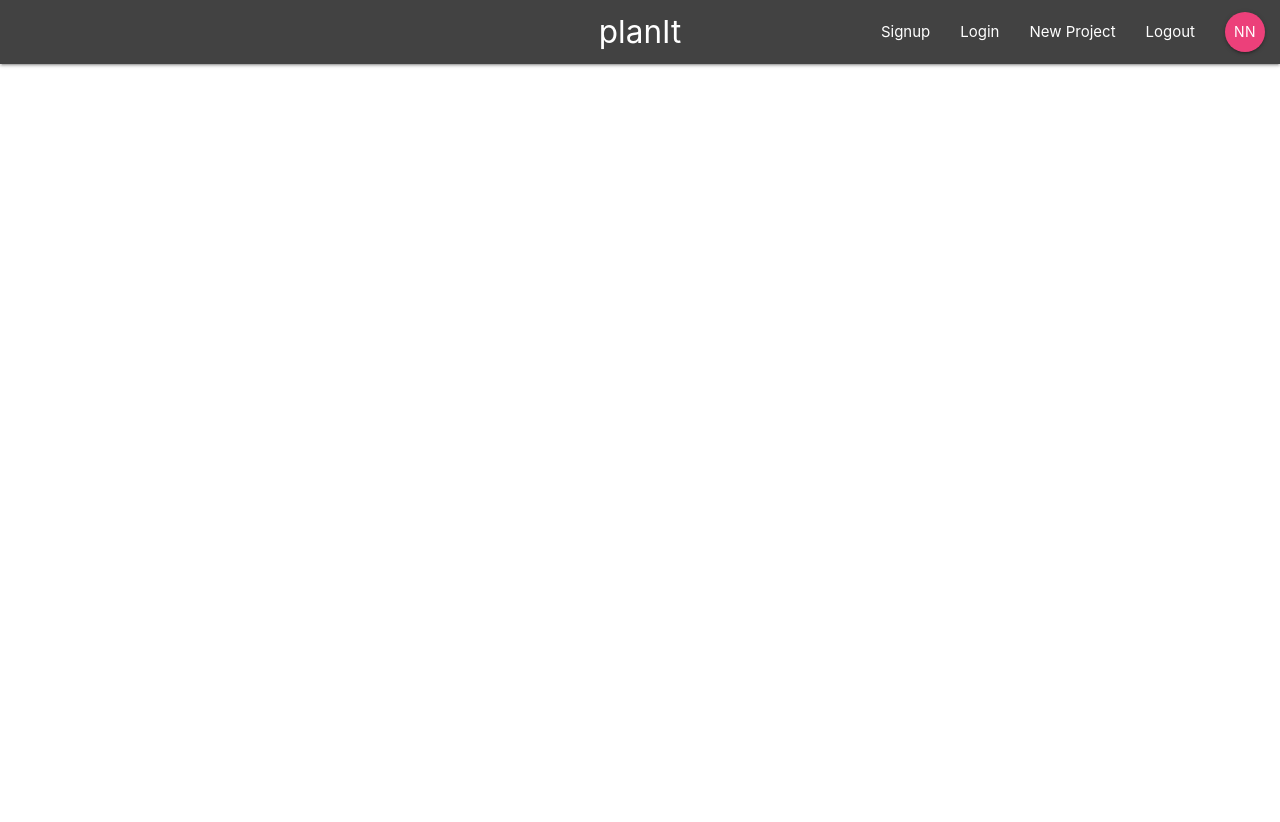
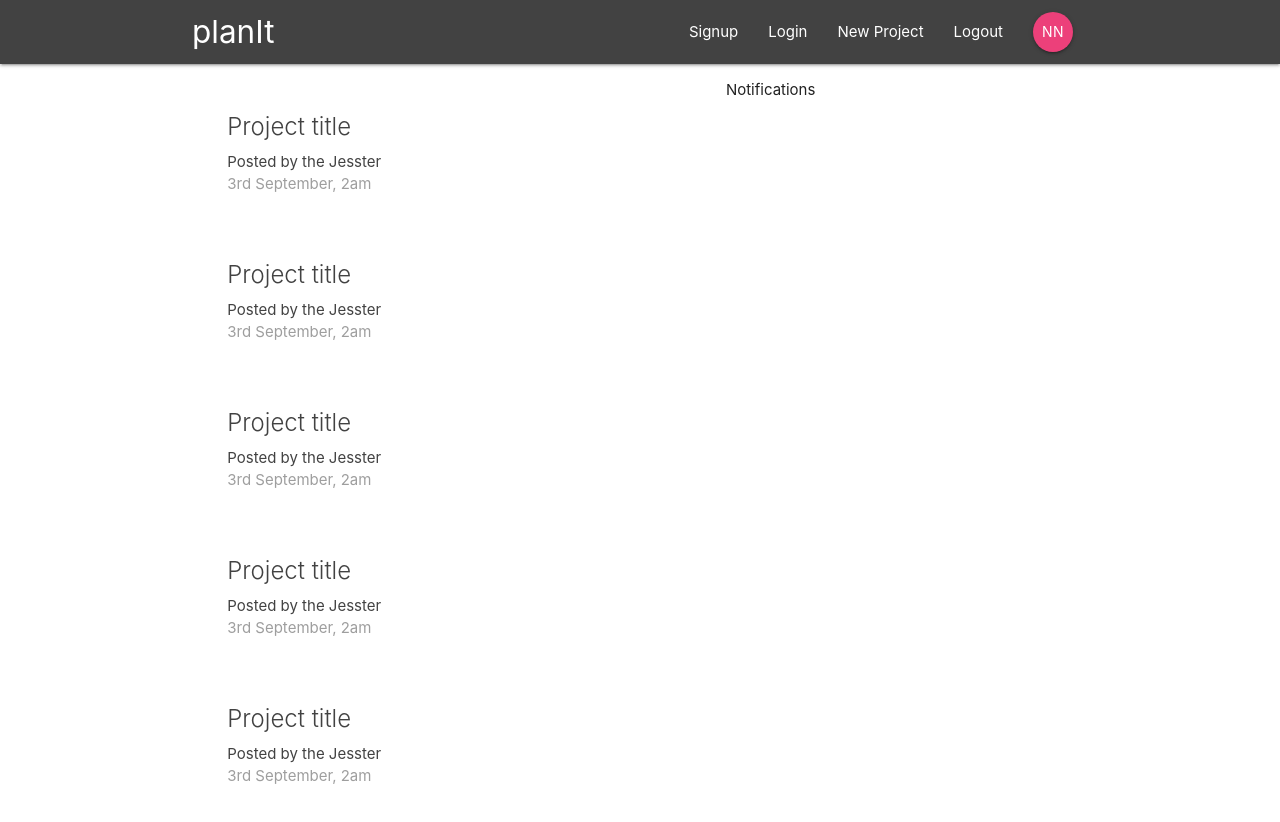
Before and after one commit to JesseBadgley/planIt, a React (Create React App) app: page / in a window 1280 px wide. Shown: the top 822 px of the page. Before the commit the page ends 800 px from the top, so only its background shows below. Built offline with nearby package versions, Linux system fonts and the light colour scheme.

Commit message:
updated project cards

```diff
--- a/src/App.js
+++ b/src/App.js
@@ -1,12 +1,18 @@
 import React from 'react';
-import { BrowserRouter } from 'react-router-dom';
+import { BrowserRouter, Switch, Route } from 'react-router-dom';
 import Navbar from './components/layout/Navbar';
+import Dashboard from './components/dashboard/Dashboard';
+import { ProjectDetails } from './components/projects/ProjectDetails';
 
 function App() {
 	return (
 		<BrowserRouter>
 			<div className='App'>
 				<Navbar />
+				<Switch>
+					<Route exact path='/' component={Dashboard} />
+					<Route path='/project/:id' component={ProjectDetails} />
+				</Switch>
 			</div>
 		</BrowserRouter>
 	);
--- a/src/components/dashboard/Dashboard.js
+++ b/src/components/dashboard/Dashboard.js
@@ -0,0 +1,22 @@
+import React, { Component } from 'react';
+import ProjectList from '../projects/ProjectList';
+import Notifications from './Notifications';
+
+class Dashboard extends Component {
+	render() {
+		return (
+			<div className='dashboard container'>
+				<div className='row'>
+					<div className='col s12 m6'>
+						<ProjectList />
+					</div>
+					<div className='col s12 m5 offset-m1'>
+						<Notifications />
+					</div>
+				</div>
+			</div>
+		);
+	}
+}
+
+export default Dashboard;
--- a/src/components/dashboard/Notifications.js
+++ b/src/components/dashboard/Notifications.js
@@ -0,0 +1,11 @@
+import React from 'react';
+
+const Notifications = () => {
+	return (
+		<div>
+			<p>Notifications</p>
+		</div>
+	);
+};
+
+export default Notifications;
--- a/src/components/layout/Navbar.js
+++ b/src/components/layout/Navbar.js
@@ -5,9 +5,9 @@
 
 const Navbar = () => {
 	return (
-		<nav className='nav-wrapper grey darken-3'>
-			<div className='continer'>
-				<Link to='/' className='brand-logo center'>
+		<nav className='nav-wrapper grey darken-3 '>
+			<div className='container'>
+				<Link to='/' className='brand-logo left'>
 					planIt
 				</Link>
 				<SignedInLinks />
--- a/src/components/layout/SignedInLinks.js
+++ b/src/components/layout/SignedInLinks.js
@@ -1,5 +1,5 @@
 import React from 'react';
-import { Link, NavLink } from 'react-router-dom';
+import { NavLink } from 'react-router-dom';
 
 const SignedInLinks = () => {
 	return (
--- a/src/components/projects/ProjectDetails.js
+++ b/src/components/projects/ProjectDetails.js
@@ -0,0 +1,25 @@
+import React from 'react';
+
+export const ProjectDetails = (props) => {
+	const id = props.match.params.id;
+	console.log(props);
+	return (
+		<div className='container section project-details'>
+			<div className='card z-depth-0'>
+				<div className='card-content'>
+					<span className='card-title'>Project Title - {id}</span>
+					<p>
+						Lorem, ipsum dolor sit amet consectetur adipisicing elit. Laudantium
+						culpa vel animi minus tempora? Tempora quidem reprehenderit labore
+						distinctio sapiente rerum deleniti explicabo in, eveniet neque
+						voluptatem ex sit similique.
+					</p>
+				</div>
+				<div className='card-action grey-lighten-4 grey-text'>
+					<div>Posted by Jesse</div>
+					<div>24th of October, 3am</div>
+				</div>
+			</div>
+		</div>
+	);
+};
--- a/src/components/projects/ProjectList.js
+++ b/src/components/projects/ProjectList.js
@@ -0,0 +1,16 @@
+import React from 'react';
+import ProjectSummary from './ProjectSummary';
+
+const ProjectList = () => {
+	return (
+		<div className='project-list section'>
+			<ProjectSummary />
+			<ProjectSummary />
+			<ProjectSummary />
+			<ProjectSummary />
+			<ProjectSummary />
+		</div>
+	);
+};
+
+export default ProjectList;
--- a/src/components/projects/ProjectSummary.js
+++ b/src/components/projects/ProjectSummary.js
@@ -0,0 +1,14 @@
+import React from 'react';
+
+const ProjectSummary = () => {
+	return (
+		<div className='card z-depth-0 project-summary'>
+			<div className='card-content grey-text text-darken-3'>
+				<span className='card-title '>Project title</span>
+				<p>Posted by the Jesster</p>
+				<p className='grey-text'>3rd September, 2am</p>
+			</div>
+		</div>
+	);
+};
+export default ProjectSummary;
```
